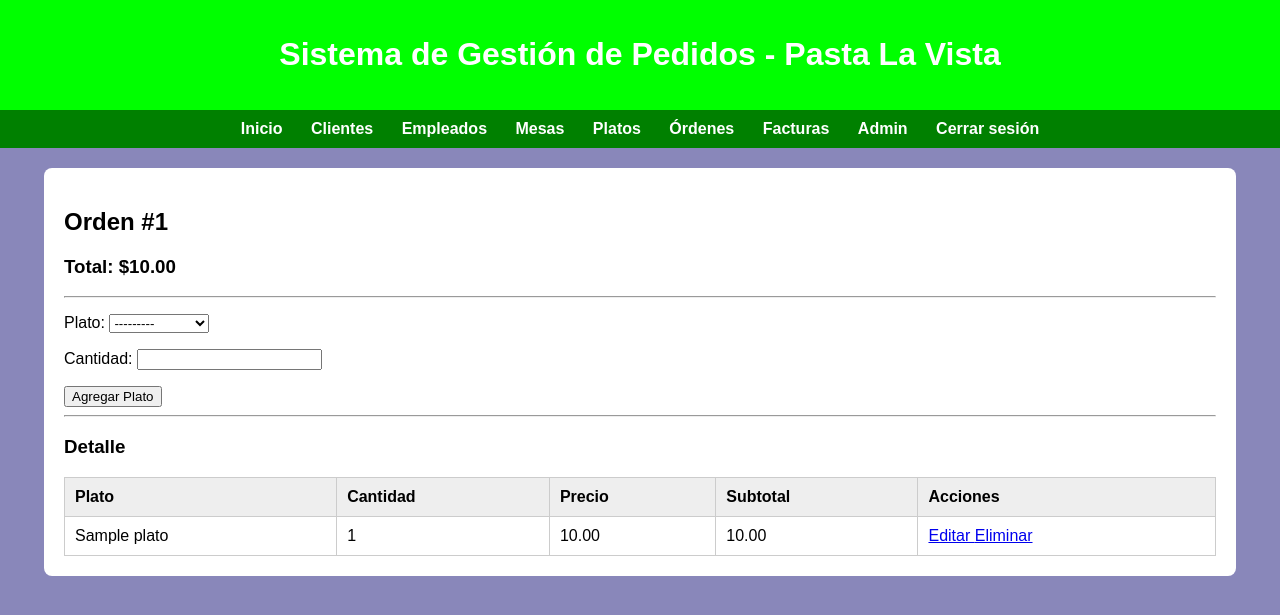
After one commit to devpachon/restaurante_502, a Django app: page /ordenes/1/detalle/ in a window 1280 px wide. The commit adds this page. Shown: the top 615 px of the page. Run offline with Django 5.2, Linux system fonts and the light colour scheme; a user stored in the database is signed in; tables that the repository leaves empty hold one stand-in row (values such as "Sample post").

Commit message:
TErminado crud orden y detalle

```diff
--- a/gestion/forms.py
+++ b/gestion/forms.py
@@ -3,6 +3,7 @@ from .models import Cliente
 from .models import Empleado
 from .models import Mesa
 from .models import Plato
+from .models import Orden, DetalleOrden
 
 
 class ClienteForm(forms.ModelForm):
@@ -132,3 +133,59 @@ class PlatoForm(forms.ModelForm):
             }),
 
         }
+
+class OrdenForm(forms.ModelForm):
+
+    class Meta:
+
+        model = Orden
+
+        fields = [
+            'cliente',
+            'empleado',
+            'mesa',
+            'estado_orden'
+        ]
+
+        widgets = {
+
+            'cliente': forms.Select(attrs={
+                'class': 'form-control'
+            }),
+
+            'empleado': forms.Select(attrs={
+                'class': 'form-control'
+            }),
+
+            'mesa': forms.Select(attrs={
+                'class': 'form-control'
+            }),
+
+            'estado_orden': forms.Select(attrs={
+                'class': 'form-control'
+            }),
+
+        }
+
+class DetalleOrdenForm(forms.ModelForm):
+
+    class Meta:
+
+        model = DetalleOrden
+
+        fields = [
+            'plato',
+            'cantidad'
+        ]
+
+        widgets = {
+
+            'plato': forms.Select(attrs={
+                'class': 'form-control'
+            }),
+
+            'cantidad': forms.NumberInput(attrs={
+                'class': 'form-control'
+            }),
+
+        }
--- a/gestion/models.py
+++ b/gestion/models.py
@@ -1,6 +1,6 @@
 from decimal import Decimal
 from django.db import models
-
+from django.core.validators import MinValueValidator
 
 class Cliente(models.Model):
     nombre = models.CharField(max_length=100)
@@ -93,9 +93,9 @@ class Orden(models.Model):
 class DetalleOrden(models.Model):
     orden = models.ForeignKey(Orden, on_delete=models.CASCADE, related_name='detalles')
     plato = models.ForeignKey(Plato, on_delete=models.CASCADE)
-    cantidad = models.PositiveIntegerField()
-    precio_unitario = models.DecimalField(max_digits=10, decimal_places=2, blank=True, null=True)
-    subtotal = models.DecimalField(max_digits=10, decimal_places=2, blank=True, null=True)
+    cantidad = models.PositiveIntegerField(validators=[MinValueValidator(1)])
+    precio_unitario = models.DecimalField(max_digits=10, decimal_places=2, default=0)
+    subtotal = models.DecimalField(max_digits=10, decimal_places=2, default=0)
 
     class Meta:
         db_table = 'Detalle_Orden'
@@ -105,7 +105,7 @@ class DetalleOrden(models.Model):
         self.subtotal = Decimal(self.cantidad) * self.precio_unitario
         super().save(*args, **kwargs)
 
-        total_orden = sum((detalle.subtotal or Decimal('0.00')) for detalle in self.orden.detalles.all())
+        total_orden = sum(detalle.subtotal for detalle in self.orden.detalles.all())
         self.orden.total = total_orden
         self.orden.save()
 
--- /dev/null
+++ b/gestion/templates/gestion/detalle_orden.html
@@ -0,0 +1,84 @@
+{% extends 'gestion/base.html' %}
+
+{% block content %}
+
+<h2>
+
+    Orden #{{ orden.id }}
+
+</h2>
+
+<h3>
+
+    Total: ${{ orden.total }}
+
+</h3>
+
+<hr>
+
+<form method="POST">
+
+    {% csrf_token %}
+
+    {{ form.as_p }}
+
+    <button type="submit">
+
+        Agregar Plato
+
+    </button>
+
+</form>
+
+<hr>
+
+<h3>Detalle</h3>
+
+<table>
+
+    <tr>
+        <th>Plato</th>
+        <th>Cantidad</th>
+        <th>Precio</th>
+        <th>Subtotal</th>
+        <th>Acciones</th>
+    </tr>
+
+    {% for detalle in detalles %}
+
+    <tr>
+
+        <td>
+            {{ detalle.plato.nombre_plato }}
+        </td>
+
+        <td>
+            {{ detalle.cantidad }}
+        </td>
+
+        <td>
+            {{ detalle.precio_unitario }}
+        </td>
+
+        <td>
+            {{ detalle.subtotal }}
+        </td>
+        <td>
+
+    <a href="{% url 'editar_detalle' detalle.id %}">
+        Editar
+    </a>
+
+    <a href="{% url 'eliminar_detalle' detalle.id %}">
+        Eliminar
+    </a>
+
+</td>
+
+    </tr>
+
+    {% endfor %}
+
+</table>
+
+{% endblock %}
--- a/gestion/urls.py
+++ b/gestion/urls.py
@@ -24,4 +24,10 @@ urlpatterns = [
     path('platos/crear/', views.crear_plato, name='crear_plato'),
     path('platos/editar/<int:id>/', views.editar_plato, name='editar_plato'),
     path('platos/eliminar/<int:id>/', views.eliminar_plato, name='eliminar_plato'),
+    path('ordenes/crear/', views.crear_orden, name='crear_orden'),
+    path('ordenes/<int:orden_id>/detalle/', views.agregar_detalle, name='agregar_detalle'),
+    path('detalle/editar/<int:detalle_id>/', views.editar_detalle, name='editar_detalle'),
+    path('detalle/eliminar/<int:detalle_id>/', views.eliminar_detalle, name='eliminar_detalle'),
+    path('ordenes/editar/<int:id>/', views.editar_orden, name='editar_orden'),
+    path('ordenes/eliminar/<int:id>/', views.eliminar_orden, name='eliminar_orden'),
 ]
--- a/gestion/views.py
+++ b/gestion/views.py
@@ -9,10 +9,11 @@ from .forms import ClienteForm
 from .forms import EmpleadoForm
 from .forms import MesaForm
 from .forms import PlatoForm
+from .forms import OrdenForm, DetalleOrdenForm
 from django.shortcuts import get_object_or_404
 
 # Create your views here.
-from .models import Cliente, Empleado, Mesa, Plato, Orden, Factura
+from .models import Cliente, Empleado, Mesa, Plato, Orden, Factura, DetalleOrden
 
 @login_required
 def inicio(request):
@@ -353,6 +354,193 @@ def lista_ordenes(request):
     return render(request, 'gestion/ordenes.html', {'ordenes': ordenes})
 
 @login_required
+def crear_orden(request):
+
+    if request.method == 'POST':
+
+        form = OrdenForm(request.POST)
+
+        if form.is_valid():
+
+            orden = form.save()
+
+            return redirect(
+                'agregar_detalle',
+                orden.id
+            )
+
+    else:
+
+        form = OrdenForm()
+
+    return render(
+        request,
+        'gestion/form_orden.html',
+        {
+            'form': form,
+            'titulo': 'Crear Orden'
+        }
+    )
+
+@login_required
+def agregar_detalle(request, orden_id):
+
+    orden = get_object_or_404(
+        Orden,
+        id=orden_id
+    )
+
+    if request.method == 'POST':
+
+        form = DetalleOrdenForm(
+            request.POST
+        )
+
+        if form.is_valid():
+
+            detalle = form.save(
+                commit=False
+            )
+
+            detalle.orden = orden
+
+            detalle.save()
+
+            return redirect(
+                'agregar_detalle',
+                orden.id
+            )
+
+    else:
+
+        form = DetalleOrdenForm()
+
+    detalles = orden.detalles.all()
+
+    return render(
+        request,
+        'gestion/detalle_orden.html',
+        {
+            'form': form,
+            'orden': orden,
+            'detalles': detalles
+        }
+    )
+
+@login_required
+def editar_detalle(request, detalle_id):
+
+    detalle = get_object_or_404(
+        DetalleOrden,
+        id=detalle_id
+    )
+
+    if request.method == 'POST':
+
+        form = DetalleOrdenForm(
+            request.POST,
+            instance=detalle
+        )
+
+        if form.is_valid():
+
+            form.save()
+
+            return redirect(
+                'agregar_detalle',
+                detalle.orden.id
+            )
+
+    else:
+
+        form = DetalleOrdenForm(
+            instance=detalle
+        )
+
+    return render(
+        request,
+        'gestion/form_detalle.html',
+        {
+            'form': form,
+            'titulo': 'Editar Detalle'
+        }
+    )
+
+@login_required
+def eliminar_detalle(request, detalle_id):
+
+    detalle = get_object_or_404(
+        DetalleOrden,
+        id=detalle_id
+    )
+
+    orden = detalle.orden
+
+    detalle.delete()
+
+    total_orden = sum(
+        d.subtotal
+        for d in orden.detalles.all()
+    )
+
+    orden.total = total_orden
+
+    orden.save()
+
+    return redirect(
+        'agregar_detalle',
+        orden.id
+    )
+
+@login_required
+def editar_orden(request, id):
+
+    orden = get_object_or_404(
+        Orden,
+        id=id
+    )
+
+    if request.method == 'POST':
+
+        form = OrdenForm(
+            request.POST,
+            instance=orden
+        )
+
+        if form.is_valid():
+
+            form.save()
+
+            return redirect('lista_ordenes')
+
+    else:
+
+        form = OrdenForm(
+            instance=orden
+        )
+
+    return render(
+        request,
+        'gestion/form_orden.html',
+        {
+            'form': form,
+            'titulo': 'Editar Orden'
+        }
+    )
+
+@login_required
+def eliminar_orden(request, id):
+
+    orden = get_object_or_404(
+        Orden,
+        id=id
+    )
+
+    orden.delete()
+
+    return redirect('lista_ordenes')
+
+@login_required
 def lista_facturas(request):
 
     facturas = Factura.objects.all()
```
Also changed, not shown: gestion/templates/gestion/form_detalle.html (added, +21 -0 lines), gestion/templates/gestion/form_orden.html (added, +21 -0 lines), gestion/templates/gestion/ordenes.html (+17 -0 lines).
